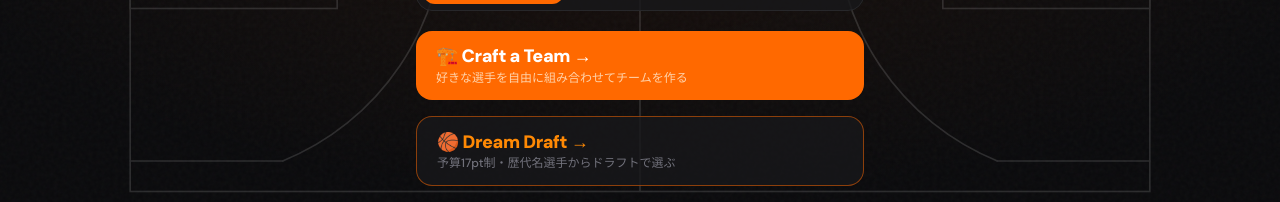
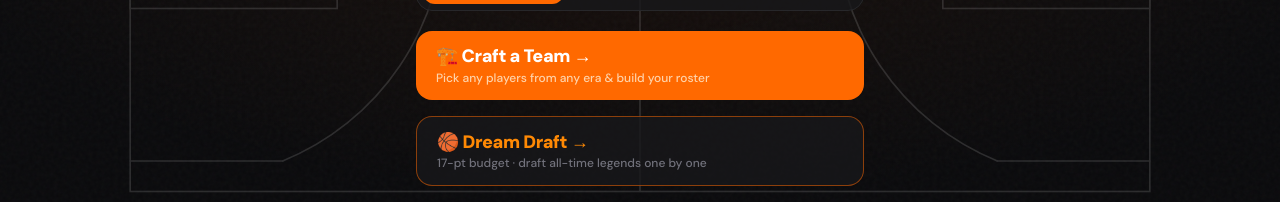
Before and after one commit to itohwebxr/nbaTeamCraft, a Next.js app: page / in a window 1280 px wide. Shown: the part 479-681 px from the top of the page. Built offline with nearby package versions, Linux system fonts and the light colour scheme; no server answers; a web font is replaced by a local one.

Commit message:
fix: change button subtitles to English per UI language rule

```diff
--- a/components/home/HomeTabs.tsx
+++ b/components/home/HomeTabs.tsx
@@ -74,7 +74,7 @@ export default function HomeTabs({
               text-white transition-colors text-left px-5"
           >
             <p className="font-black text-lg tracking-tight leading-tight">🏗️ Craft a Team →</p>
-            <p className="text-xs text-orange-100/80 font-medium mt-0.5">好きな選手を自由に組み合わせてチームを作る</p>
+            <p className="text-xs text-orange-100/80 font-medium mt-0.5">Pick any players from any era &amp; build your roster</p>
           </button>
           <button
             onClick={startDraft}
@@ -82,7 +82,7 @@ export default function HomeTabs({
               bg-zinc-900/80 hover:bg-orange-500/10 transition-colors text-left px-5"
           >
             <p className="font-black text-lg tracking-tight leading-tight text-orange-400 hover:text-orange-300">🏀 Dream Draft →</p>
-            <p className="text-xs text-zinc-500 font-medium mt-0.5">予算17pt制・歴代名選手からドラフトで選ぶ</p>
+            <p className="text-xs text-zinc-500 font-medium mt-0.5">17-pt budget · draft all-time legends one by one</p>
           </button>
 
           {/* Feed sub-tabs */}
```
